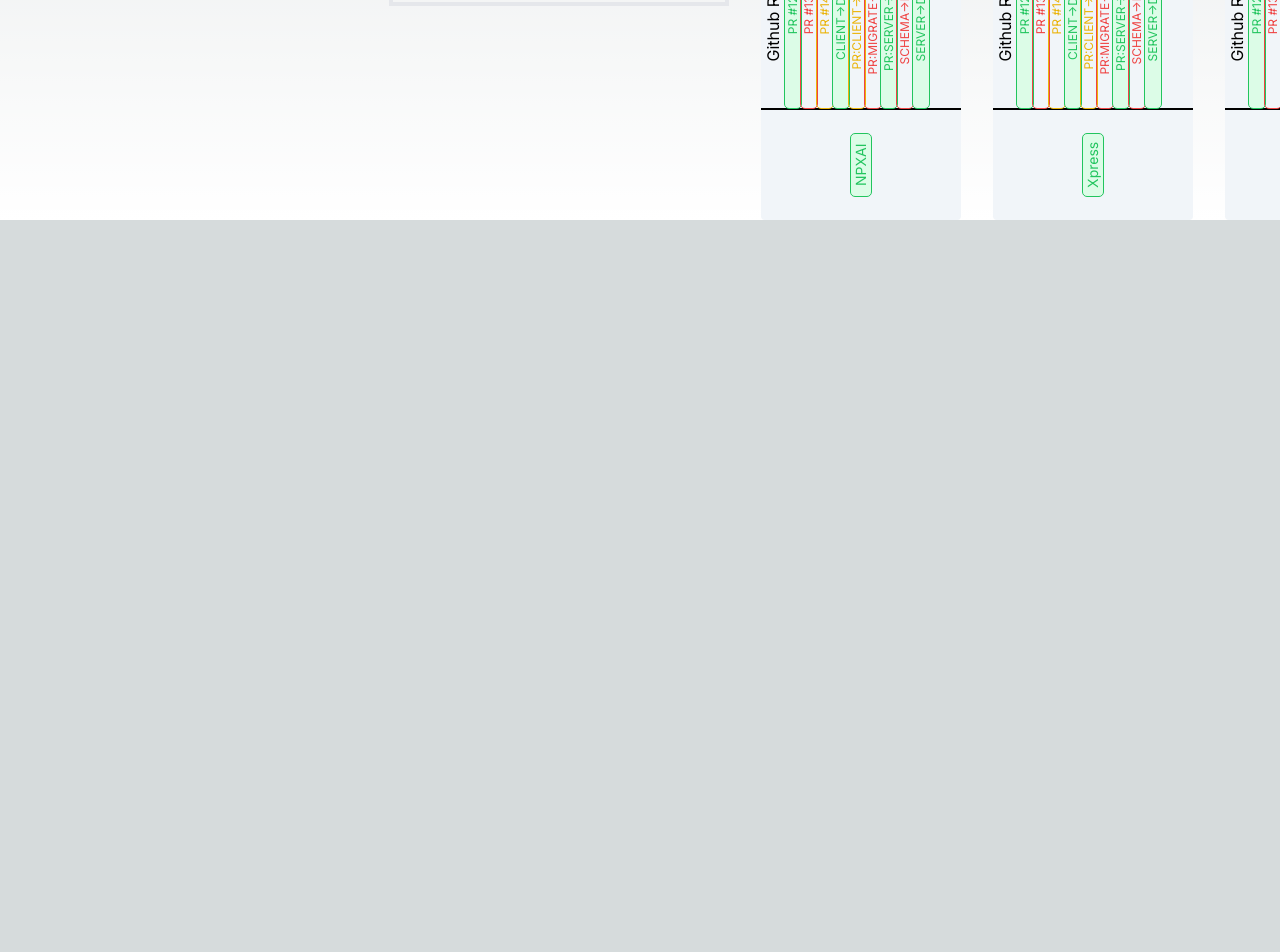
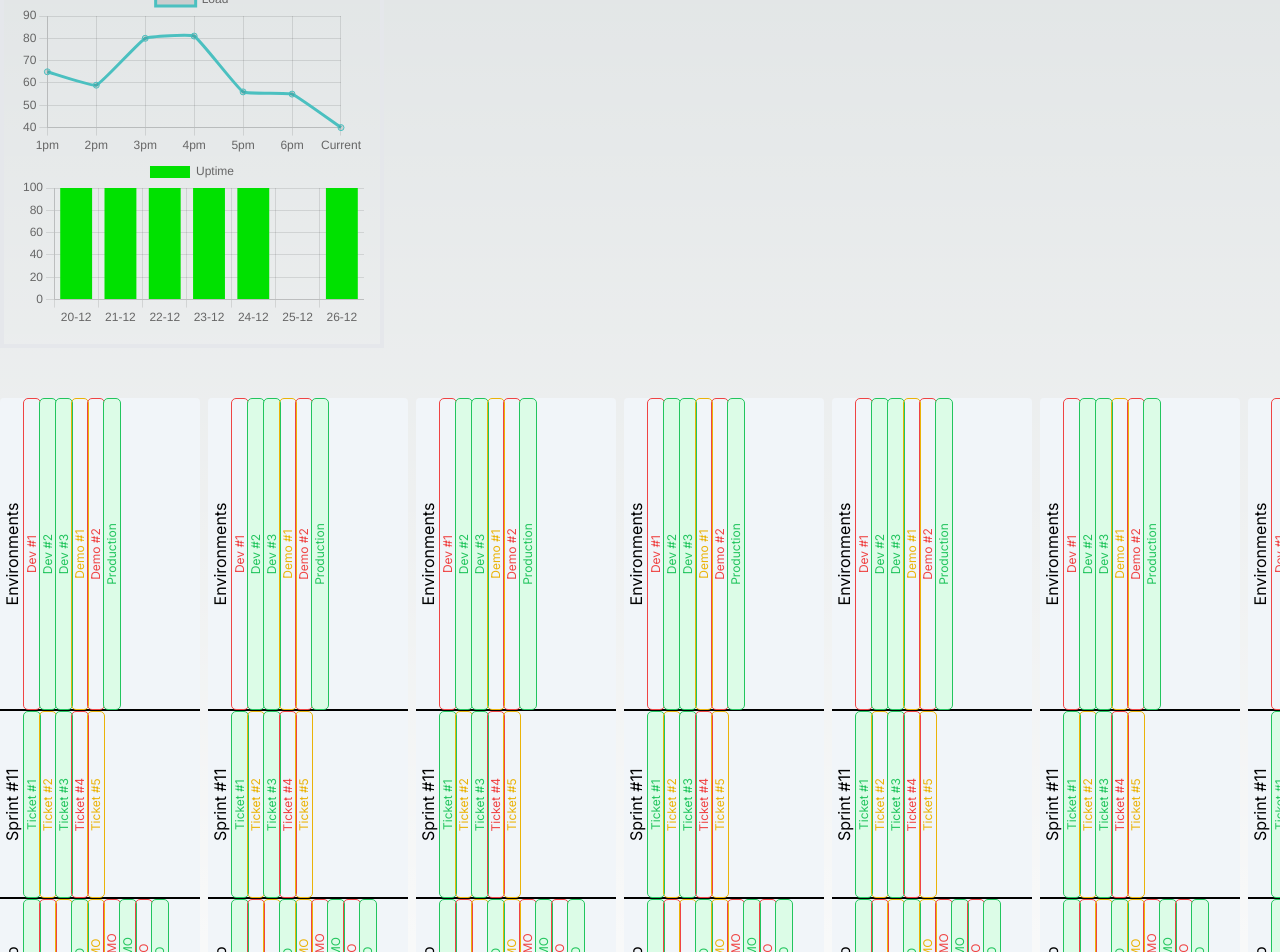
Before and after one commit to kennethkvs/Windows, a Next.js app: page / in a window 1280 px wide. Shown: the part 580-1532 px from the top of the page. Before the commit the page ends 800 px from the top, so only its background shows below. Built offline with nearby package versions, Linux system fonts and the light colour scheme.

Commit message:
got card to rotate on click

```diff
--- a/src/app/page.js
+++ b/src/app/page.js
@@ -6,17 +6,19 @@ import { AzureStatus } from "@/components/AzureStatus";
 import { EnvironmentStatus } from "@/components/EnvironmentStatus";
 
 export default function Home() {
-  const numCards = 5;
   const projectNames = ["NPXAI", "Xpress", "ModX", "Echo", "AtomiX"];
+  const tempData = [].concat(...new Array(20).fill(projectNames));
   return (
-    <main className="flex min-h-screen items-center justify-between gap-8 overflow-y-hidden p-12">
+    <main className="flex min-h-screen flex-col justify-center ">
       <AzureStatus />
       <RepoStatus />
       <EnvironmentStatus />
       {/* Render 10 cards */}
-      {Array.from(Array(numCards).keys()).map((i) => (
-        <Card key={i} name={projectNames[i]} />
-      ))}
+      <div className="flex h-[900px] items-center gap-2 overflow-y-hidden scroll-smooth">
+        {tempData.map((value, index) => (
+          <Card key={index} name={value} />
+        ))}
+      </div>
     </main>
   );
 }
--- a/src/components/Card.jsx
+++ b/src/components/Card.jsx
@@ -1,9 +1,9 @@
 import { motion } from "framer-motion";
-import React from "react";
-import { Status } from "@/components/Status";
+import React, { useState } from "react";
 import { Sections } from "./Sections";
 
 export const Card = (props) => {
+  const [rotate, setRotate] = useState(false);
   const ghData = [
     { title: "PR #12", status: "approved" },
     { title: "PR #13", status: "rejected" },
@@ -30,14 +30,27 @@ export const Card = (props) => {
     { title: "Demo #2", status: "down" },
     { title: "Production", status: "up" },
   ];
+
   return (
+    <div className=" flex flex-col items-center">
+      {rotate && (
+        <motion.div className="mb-1 min-h-[700px] min-w-[800px] bg-slate-400">
+          hello world
+        </motion.div>
+      )}
       <motion.div
-      className="mx-[-300px]"
+        onClick={() => setRotate(!rotate)}
         initial={{ opacity: 0 }}
         whileInView={{ opacity: 1 }}
-      whileHover={{ scale: 1.1 }}
+        whileHover={{ scale: !rotate && 1.1 }}
+        animate={{
+          transformOrigin: rotate ? "bottom left" : "",
+          rotate: rotate ? 360 : 270,
+          margin: rotate ? "0 10px 0 10px" : "0 -300px",
+          scale: rotate ? 1 : 1,
+        }}
       >
-      <div className="flex min-h-[200px] min-w-[800px] border-separate rotate-[270deg] flex-row rounded bg-slate-100 text-black">
+        <div className="border-separateflex-row flex min-h-[200px] min-w-[800px] rounded bg-slate-100 text-black">
           <div className=" mb-12 ml-6 mr-6 mt-12 w-1/12 place-self-center text-center">
             <div className="rounded bg-green-100 text-center text-sm text-green-500 outline outline-1 outline-green-500">
               {props.name}
@@ -54,5 +67,6 @@ export const Card = (props) => {
           </div>
         </div>
       </motion.div>
+    </div>
   );
 };
```
Lines whose indentation alone changed are shown as unchanged.
